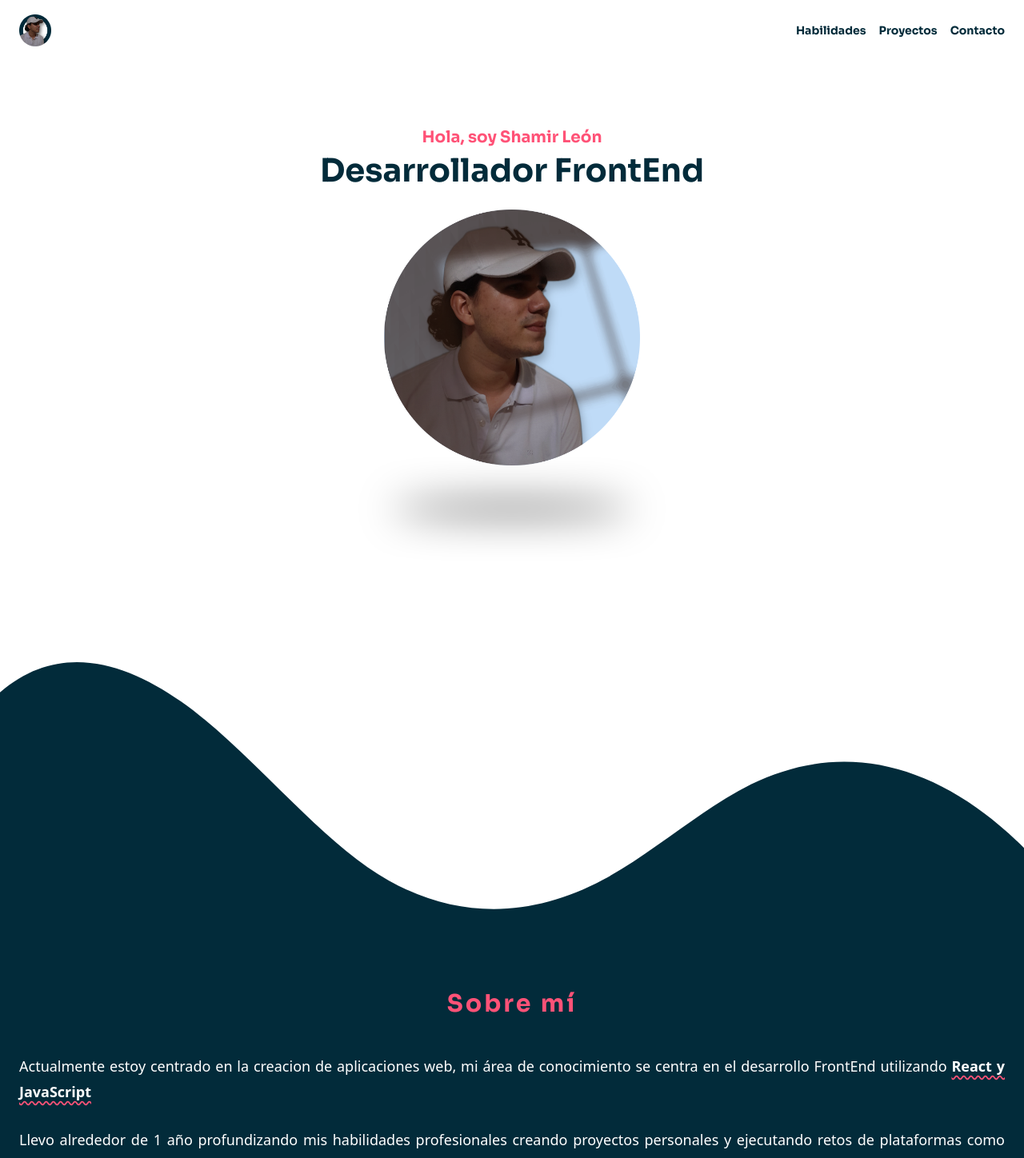
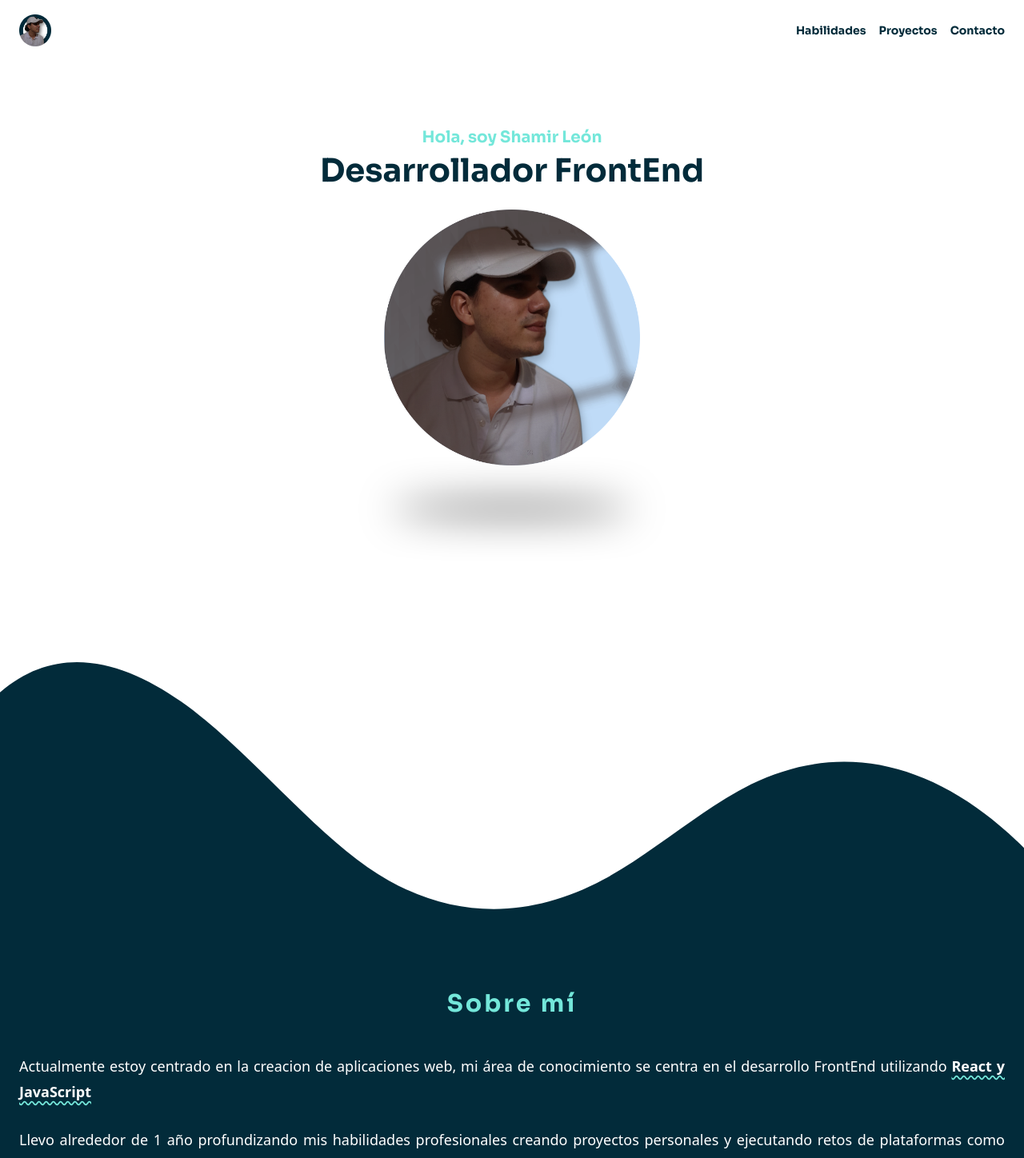
Before and after one commit to ShamirLeon/shamir-leon-portfolio, a React (Vite) app: page / in a window 1280 px wide. Shown: the top 1448 px of the page at 80% size. Built offline with nearby package versions, Linux system fonts and the light colour scheme.

Commit message:
Fix Color Accent

```diff
--- a/src/components/About Me/AboutMe.jsx
+++ b/src/components/About Me/AboutMe.jsx
@@ -8,13 +8,13 @@ const AboutMe = params => {
 			<WavesTop />
 			<section id='AboutMe' className='bg-Dark-Blue pt-8 pb-20'>
 				<div className='flex flex-col gap-7 px-6 py-12 text-justify text-lg leading-8 text-White'>
-					<h2 className='py-4 text-center text-3xl font-bold tracking-widest text-Accent-Pink'>
+					<h2 className='py-4 text-center text-3xl font-bold tracking-widest text-Light-Green'>
 						Sobre mí
 					</h2>
 
 					<p>
 						{AboutMeSection.firstParagraph}{' '}
-						<b className='underline decoration-Accent-Pink decoration-wavy underline-offset-4'>
+						<b className='underline decoration-Light-Green decoration-wavy underline-offset-4'>
 							React y JavaScript
 						</b>
 					</p>
@@ -25,7 +25,7 @@ const AboutMe = params => {
 							target='_blank'
 							rel='noreferrer'
 						>
-							<b className='underline decoration-Accent-Pink decoration-wavy  underline-offset-4'>
+							<b className='underline decoration-Light-Green decoration-wavy  underline-offset-4'>
 								FrontEnd Mentor
 							</b>
 							{AboutMeSection.thirdParagraph}
--- a/src/components/Hero/Hero.jsx
+++ b/src/components/Hero/Hero.jsx
@@ -4,7 +4,7 @@ import HeroImage from '../../assets/Images/Hero-Image-2.png';
 const Hero = params => {
 	return (
 		<section className='flex h-[100vh] flex-col items-center justify-center px-6'>
-			<h1 className='text-center text-xl font-bold text-Accent-Pink'>
+			<h1 className='text-center text-xl font-bold text-Light-Green'>
 				{HeroSection.greeting}
 			</h1>
 			<h2 className='mt-2 mb-7 text-center text-[40px] font-bold leading-10'>
```
